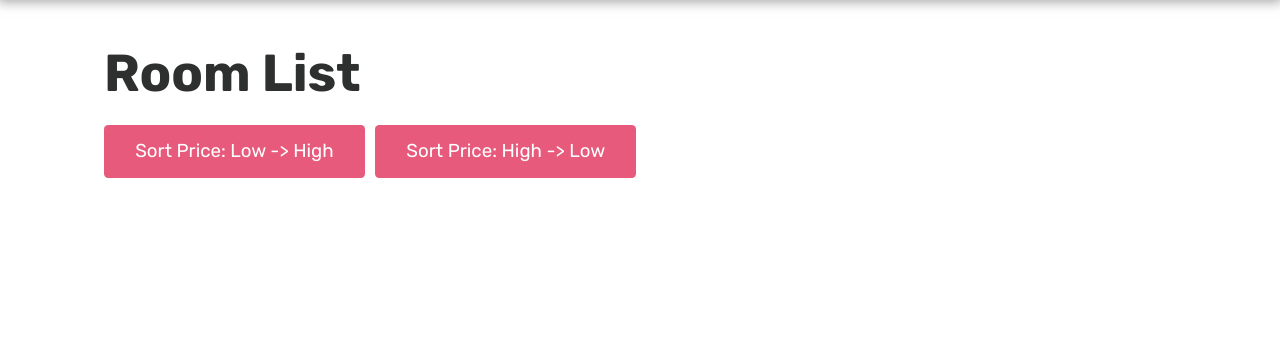
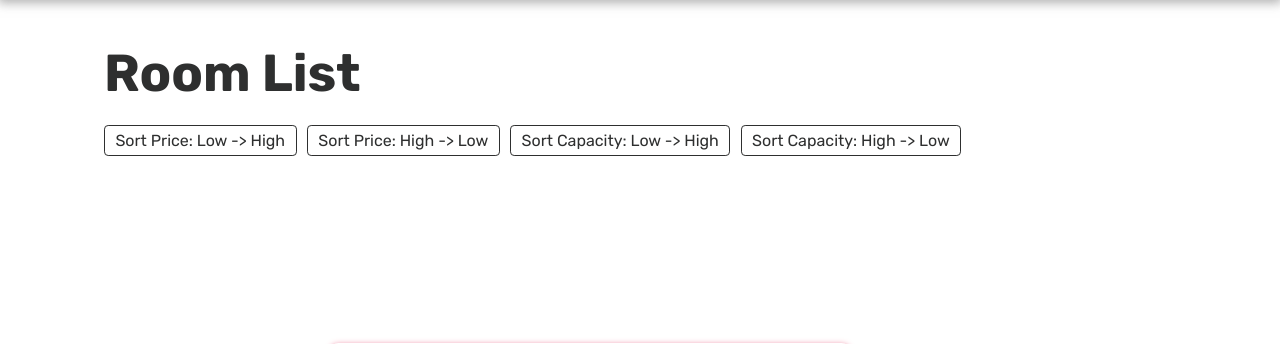
Before and after one commit to dewdadim/BilikLAH, a PHP site: page /rooms.php in a window 1280 px wide. Shown: the part 83-427 px from the top of the page. Run offline with PHP 8.4, Linux system fonts and the light colour scheme; the visitor is signed in with stand-in values (Sample User, id 1); data that the repository does not hold is empty.

Commit message:
update sorting functions

```diff
--- a/dataSort.php
+++ b/dataSort.php
@@ -2,13 +2,16 @@
     include('php/connect.php');
     session_start();
 
+
     if(isset($_POST['sortPriceLH'])) {
         $sql = "SELECT * FROM Room ORDER BY roomPrice ASC";
-        echo "<script>window.location='rooms.php'</script>";
     }
 
-    if(isset($_POST['sortPriceHL'])) {
+    else if(isset($_POST['sortPriceHL'])) {
         $sql = "SELECT * FROM Room ORDER BY roomPrice DESC";
-        echo "<script>window.location='rooms.php'</script>";
+    }
+
+    else {
+        $sql = "SELECT * FROM Room";
     }
 ?>
--- a/rooms.php
+++ b/rooms.php
@@ -5,15 +5,23 @@
 
 
     if(isset($_POST['sortPriceLH'])) {
-        $sql = "SELECT * FROM Room ORDER BY roomPrice ASC";
+        $_SESSION['sort'] = "SELECT * FROM Room ORDER BY roomPrice ASC";
     }
 
     else if(isset($_POST['sortPriceHL'])) {
-        $sql = "SELECT * FROM Room ORDER BY roomPrice DESC";
+        $_SESSION['sort'] = "SELECT * FROM Room ORDER BY roomPrice DESC";
+    }
+
+    else if(isset($_POST['sortCapacityLH'])) {
+        $_SESSION['sort'] = "SELECT * FROM Room ORDER BY roomCapacity ASC";
+    }
+
+    else if(isset($_POST['sortCapacityHL'])) {
+        $_SESSION['sort'] = "SELECT * FROM Room ORDER BY roomCapacity DESC";
     }
 
     else {
-        $sql = "SELECT * FROM Room";
+        $_SESSION['sort'] = "SELECT * FROM Room";
     }
 ?>
 
@@ -35,7 +43,7 @@
     <header>
         <nav class="nav-bar">
             <div class="logo">
-                <a href="biliklah/rooms.php"><h1>BilikLAH</h1></a>
+                <a href="rooms.php"><h1>BilikLAH</h1></a>
             </div>
             <div>
                 <ul class="nav-links">
@@ -55,12 +63,15 @@
     <section class="room-list__section">
         <h1 class="header-text">Room List</h1>
         <form class="sorting-section" action="rooms.php" method="POST">
-            <input type="submit" value="Sort Price: Low -> High" name="sortPriceLH"/>
-            <input type="submit" value="Sort Price: High -> Low" name="sortPriceHL"/>
+            <input type="submit" value="Sort Price: Low -> High" name="sortPriceLH" class="sorting-button"/>
+            <input type="submit" value="Sort Price: High -> Low" name="sortPriceHL" class="sorting-button"/>
+            <input type="submit" value="Sort Capacity: Low -> High" name="sortCapacityLH" class="sorting-button"/>
+            <input type="submit" value="Sort Capacity: High -> Low" name="sortCapacityHL" class="sorting-button"/>
         </form>
         <div class="room-list__rooms">
             <?php
 
+                $sql = $_SESSION['sort'];
                 $data = mysqli_query($connect, $sql);
 
                 while ($room = mysqli_fetch_array($data)){
@@ -95,7 +106,7 @@
                         <label for="roomID">Rooms:</label><br>
                         <select id="dropDown" name="roomID">
                         <?php
-                            $sql = "SELECT * FROM Room";
+                            $sql = $_SESSION['sort'];
                             $data = mysqli_query($connect,$sql);
 
                             while ($room = mysqli_fetch_array($data)){
--- a/rooms_owner.php
+++ b/rooms_owner.php
@@ -20,7 +20,7 @@
     <header>
         <nav class="nav-bar">
             <div class="logo">
-                <a href="biliklah/rooms_owner.php"><h1>BilikLAH</h1></a>
+                <a href="rooms_owner.php"><h1>BilikLAH</h1></a>
             </div>
             <div>
                 <ul class="nav-links">
--- a/styles/rooms.css
+++ b/styles/rooms.css
@@ -62,9 +62,16 @@
     gap: 1rem;
 }
 
-.sorting-section input[submit] {
+.sorting-button {
     background-color: var(--white) !important;
     border: 1px solid var(--black) !important;
     color: var(--black) !important;
-    font-size: 24px !important;
+    font-size: 16px !important;
+    padding-inline: 1rem !important;
+    padding-top: 0.5rem !important;
+    padding-bottom: 0.5rem !important;
 }
+
+.sorting-button:hover {
+    background-color: rgb(216, 216, 216) !important;
+}
```
